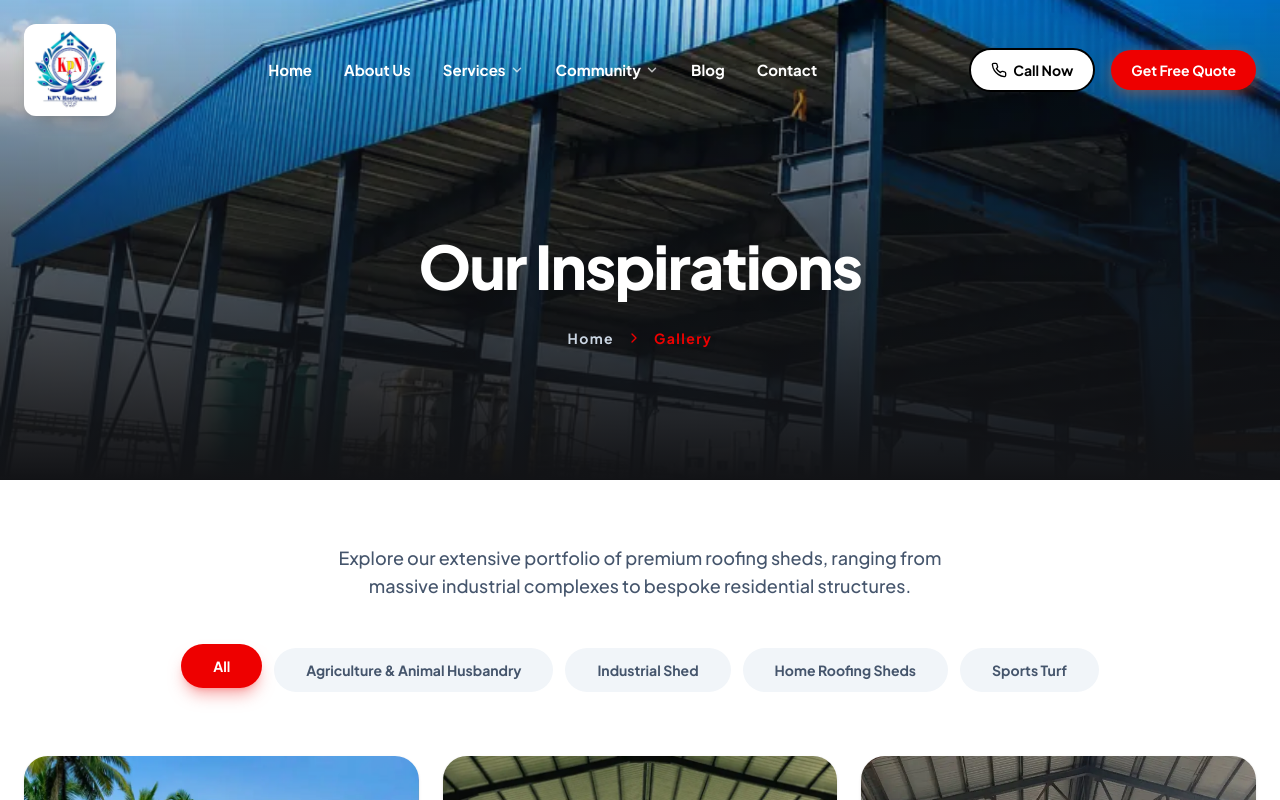
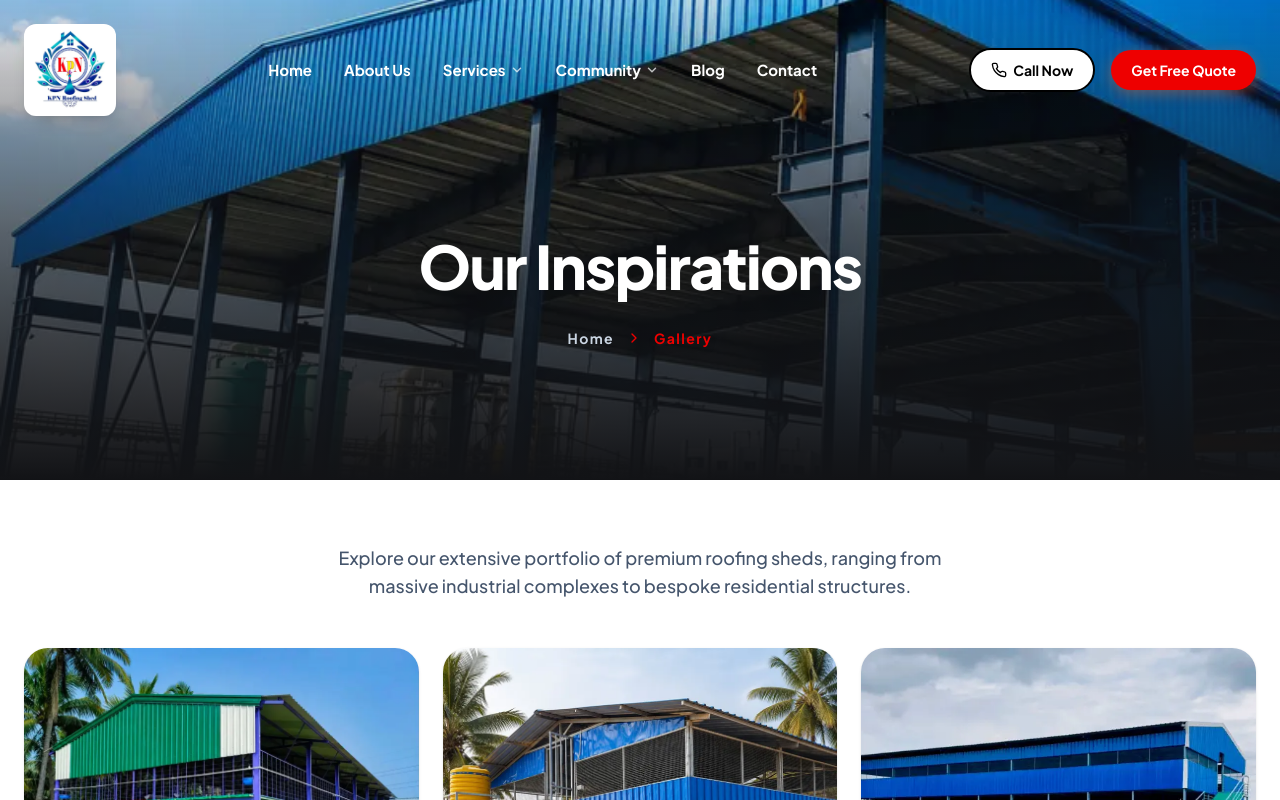
Before and after one commit to Ajithdeveloper03/KPN, a Next.js app: page /gallery in a window 1280 px wide. Shown: the top 800 px of the page. Built offline with nearby package versions, Linux system fonts and the light colour scheme; a web font is replaced by a local one.

Commit message:
video implmentation

```diff
--- a/src/app/gallery/page.tsx
+++ b/src/app/gallery/page.tsx
@@ -8,18 +8,23 @@ import PageHero from "@/components/PageHero";
 
 // Expanded gallery data incorporating the latest high-quality assets
 const galleryItems = [
-  // Sports Turf
-  { id: 101, title: 'Cricket Turf Shed Construction', category: 'Sports Turf', img: '/images/services/cricket-image-1.webp', height: 'h-96' },
-  { id: 102, title: 'Cricket Turf Framework', category: 'Sports Turf', img: '/images/services/cricket-image-2.webp', height: 'h-72' },
-  { id: 103, title: 'Cricket Turf Pitch Planning', category: 'Sports Turf', img: '/images/services/cricket-banner-image.webp', height: 'h-80' },
-  { id: 104, title: 'Cricket Turf Structure', category: 'Sports Turf', img: '/images/services/sports-turf-main-banner.webp', height: 'h-[28rem]' },
-  { id: 105, title: 'Cricket Turf Construction Phase', category: 'Sports Turf', img: '/images/services/how-long-does-badminton.webp', height: 'h-96' },
-  { id: 106, title: 'Cricket Turf Finished Design', category: 'Sports Turf', img: '/images/services/badminton-court-banner-image.webp', height: 'h-72' },
+  // Agriculture & Animal Husbandry
+  { id: 9, title: "Agricultural Storage Shed", category: "Agriculture & Animal Husbandry", img: "/images/goat1.webp", height: "h-64" },
+  { id: 10, title: "Poultry Farm Shed", category: "Agriculture & Animal Husbandry", img: "/images/services/poultry.webp", height: "h-72" },
+  { id: 11, title: "Grain Storage Facility", category: "Agriculture & Animal Husbandry", img: "/images/animal1.webp", height: "h-80" },
+  { id: 12, title: "Dairy Farm Structure", category: "Agriculture & Animal Husbandry", img: "/images/services/animal.webp", height: "h-96" },
+  { id: 13, title: "Livestock Shade Structure", category: "Agriculture & Animal Husbandry", img: "/images/animal4.webp", height: "h-72" },
+  { id: 14, title: "Modern Green House", category: "Agriculture & Animal Husbandry", img: "/images/goat4.webp", height: "h-80" },
+  { id: 15, title: "Farm Equipment Shed", category: "Agriculture & Animal Husbandry", img: "/images/animal6.webp", height: "h-80" },
 
-  // Home Roofing
+  // Home Roofing Sheds
   { id: 107, title: 'Car Parking Shed Timeline', category: 'Home Roofing Sheds', img: '/images/services/car1.webp', height: 'h-80' },
   { id: 110, title: 'Car Parking Shed Permits', category: 'Home Roofing Sheds', img: '/images/services/car2.webp', height: 'h-72' },
   { id: 111, title: 'Single vs Multi Bay Car Parking', category: 'Home Roofing Sheds', img: '/images/services/car3.webp', height: 'h-80' },
+  { id: 16, title: "Custom Home Garage", category: "Home Roofing Sheds", img: "/images/services/car4.webp", height: "h-80" },
+  { id: 17, title: "Residential Workshop", category: "Home Roofing Sheds", img: "/images/terrace (2).webp", height: "h-96" },
+  { id: 18, title: "Garden Studio Shed", category: "Home Roofing Sheds", img: "/images/terrace3.webp", height: "h-72" },
+  { id: 19, title: "Luxury Carport", category: "Home Roofing Sheds", img: "/images/services/car5.webp", height: "h-64" },
 
   // Industrial
   { id: 1, title: "Modern Industrial Warehouse", category: "Industrial Shed", img: "/images/factory.webp", height: "h-96" },
@@ -31,64 +36,22 @@ const galleryItems = [
   { id: 7, title: "Assembly Line Shed", category: "Industrial Shed", img: "/images/services/factory7.webp", height: "h-72" },
   { id: 8, title: "Commercial Storage", category: "Industrial Shed", img: "/images/services/factory8.webp", height: "h-96" },
 
-  // Agriculture & Animal Husbandry
-  { id: 9, title: "Agricultural Storage Shed", category: "Agriculture & Animal Husbandry", img: "/images/goat1.webp", height: "h-64" },
-  { id: 10, title: "Poultry Farm Shed", category: "Agriculture & Animal Husbandry", img: "/images/services/poultry.webp", height: "h-72" },
-  { id: 11, title: "Grain Storage Facility", category: "Agriculture & Animal Husbandry", img: "/images/animal1.webp", height: "h-80" },
-  { id: 12, title: "Dairy Farm Structure", category: "Agriculture & Animal Husbandry", img: "/images/services/animal.webp", height: "h-96" },
-  { id: 13, title: "Livestock Shade Structure", category: "Agriculture & Animal Husbandry", img: "/images/animal4.webp", height: "h-72" },
-  { id: 14, title: "Modern Green House", category: "Agriculture & Animal Husbandry", img: "/images/goat4.webp", height: "h-80" },
-  { id: 15, title: "Farm Equipment Shed", category: "Agriculture & Animal Husbandry", img: "/images/animal6.webp", height: "h-80" },
-
-  // Home Roofing Sheds continued
-  { id: 16, title: "Custom Home Garage", category: "Home Roofing Sheds", img: "/images/services/car4.webp", height: "h-80" },
-  { id: 17, title: "Residential Workshop", category: "Home Roofing Sheds", img: "/images/terrace (2).webp", height: "h-96" },
-  { id: 18, title: "Garden Studio Shed", category: "Home Roofing Sheds", img: "/images/terrace3.webp", height: "h-72" },
-  { id: 19, title: "Luxury Carport", category: "Home Roofing Sheds", img: "/images/services/car5.webp", height: "h-64" }
+  // Sports Turf
+  { id: 101, title: 'Cricket Turf Shed Construction', category: 'Sports Turf', img: '/images/services/cricket-image-1.webp', height: 'h-96' },
+  { id: 102, title: 'Cricket Turf Framework', category: 'Sports Turf', img: '/images/services/cricket-image-2.webp', height: 'h-72' },
+  { id: 103, title: 'Cricket Turf Pitch Planning', category: 'Sports Turf', img: '/images/services/cricket-banner-image.webp', height: 'h-80' },
+  { id: 104, title: 'Cricket Turf Structure', category: 'Sports Turf', img: '/images/services/sports-turf-main-banner.webp', height: 'h-[28rem]' },
+  { id: 105, title: 'Cricket Turf Construction Phase', category: 'Sports Turf', img: '/images/services/how-long-does-badminton.webp', height: 'h-96' },
+  { id: 106, title: 'Cricket Turf Finished Design', category: 'Sports Turf', img: '/images/services/badminton-court-banner-image.webp', height: 'h-72' },
 ];
 
-const categories = ["All", "Agriculture & Animal Husbandry", "Industrial Shed", "Home Roofing Sheds", "Sports Turf"];
-
-function getInterleavedItems(items: typeof galleryItems) {
-  const grouped = items.reduce((acc, item) => {
-    if (!acc[item.category]) acc[item.category] = [];
-    acc[item.category].push(item);
-    return acc;
-  }, {} as Record<string, typeof galleryItems>);
-
-  const interleaved: typeof galleryItems = [];
-  let index = 0;
-  let added = true;
-  while (added) {
-    added = false;
-    for (const category of categories.slice(1)) {
-      if (grouped[category] && grouped[category][index]) {
-        interleaved.push(grouped[category][index]);
-        added = true;
-      }
-    }
-    index++;
-  }
-  return interleaved;
-}
-
 export default function GalleryPage() {
-  const [activeCategory, setActiveCategory] = useState("All");
   const [visibleCount, setVisibleCount] = useState(8);
 
-  const filteredItems = activeCategory === "All"
-    ? getInterleavedItems(galleryItems)
-    : galleryItems.filter(item => item.category === activeCategory);
-
-  const visibleItems = filteredItems.slice(0, visibleCount);
+  const visibleItems = galleryItems.slice(0, visibleCount);
 
   const handleLoadMore = () => {
     setVisibleCount(prev => prev + 8);
-  };
-
-  const handleCategoryChange = (category: string) => {
-    setActiveCategory(category);
-    setVisibleCount(8); // Reset visible count when changing category
   };
 
   return (
@@ -128,21 +91,6 @@ export default function GalleryPage() {
           </p>
         </div>
 
-        {/* Categories Filter */}
-        <div className="flex flex-wrap justify-center gap-3 mb-16 ">
-          {categories.map(category => (
-            <button
-              key={category}
-              onClick={() => handleCategoryChange(category)}
-              className={`px-8 py-3 rounded-full text-sm font-bold transition-all duration-300 ${activeCategory === category
-                  ? "bg-[#ee0000] text-white shadow-lg shadow-[#ee0000]/30 -translate-y-1"
-                  : "bg-slate-100 text-slate-600 hover:bg-slate-200 hover:text-slate-900"
-                }`}
-            >
-              {category}
-            </button>
-          ))}
-        </div>
 
         {/* Masonry Grid */}
         <div className="columns-1 md:columns-2 lg:columns-3 gap-6 space-y-6">
@@ -164,7 +112,7 @@ export default function GalleryPage() {
         </div>
 
         {/* Load More Button */}
-        {visibleCount < filteredItems.length && (
+        {visibleCount < galleryItems.length && (
           <div className="mt-20 text-center">
             <button
               onClick={handleLoadMore}
--- a/src/app/services/agriculture-animal-husbandry-sheds/cow-dairy-farm-shed/page.tsx
+++ b/src/app/services/agriculture-animal-husbandry-sheds/cow-dairy-farm-shed/page.tsx
@@ -175,8 +175,14 @@ export default function CowDairyFarmShedPage() {
               </div>
             </div>
             <div className="lg:w-1/2 relative h-[500px] w-full rounded-3xl overflow-hidden shadow-2xl">
-              <Image src="/images/animal4.webp" alt="cow and dairy farm shed India — KPN" fill sizes="100vw" className="object-cover" />
-              <div className="absolute inset-0 bg-gradient-to-tr from-[#e67e22]/20 to-transparent"></div>
+              <video
+                src="/images/cow.mp4"
+                autoPlay
+                loop
+                muted
+                playsInline
+                className="w-full h-full object-cover"
+              />
             </div>
           </div>
         </section>
--- a/src/components/HeroSection.tsx
+++ b/src/components/HeroSection.tsx
@@ -113,7 +113,7 @@ export default function HeroSection() {
   }, [isAnimating]);
 
   return (
-    <section id="home" className={`relative min-h-[80dvh] md:min-h-[100dvh] w-full overflow-hidden flex flex-col font-sans select-none transition-colors duration-700 ${isNightMode ? 'bg-slate-900' : 'bg-slate-200'}`}>
+    <section id="home" className={`relative min-h-[70dvh] md:min-h-[100dvh] w-full overflow-hidden flex flex-col font-sans select-none transition-colors duration-700 ${isNightMode ? 'bg-slate-900' : 'bg-slate-200'}`}>
 
       {/* 1. Static Background */}
       <div className="absolute inset-0 z-0">
@@ -142,7 +142,7 @@ export default function HeroSection() {
       </div>
 
       {/* 3. Center Front Image Runner - Anchored directly to the bottom */}
-      <div className="absolute bottom-0 left-1/2 -translate-x-1/2 w-full md:w-[70%] max-w-[950px] h-[55vh] md:h-[65vh] z-20 pointer-events-none">
+      <div className="absolute bottom-0 left-1/2 -translate-x-1/2 w-full md:w-[70%] max-w-[950px] h-[45vh] md:h-[65vh] z-20 pointer-events-none">
         {slides.map((slide, idx) => {
           let transformClass = "translate-x-[100vw] opacity-0"; // default hidden on right
           if (idx === currentSlide) {
@@ -163,7 +163,7 @@ export default function HeroSection() {
                 sizes="(max-width: 768px) 100vw, 70vw"
                 priority={idx === 0}
                 fetchPriority={idx === 0 ? "high" : "auto"}
-                className="object-contain object-bottom md:scale-[1.45] md:origin-bottom"
+                className="object-cover md:object-contain object-bottom md:scale-[1.45] md:origin-bottom"
               />
             </div>
           );
```
Also changed, not shown: src/components/AboutSection.tsx (+6 -6 lines), 1 other file (tests, documents, lock files or other folders).
